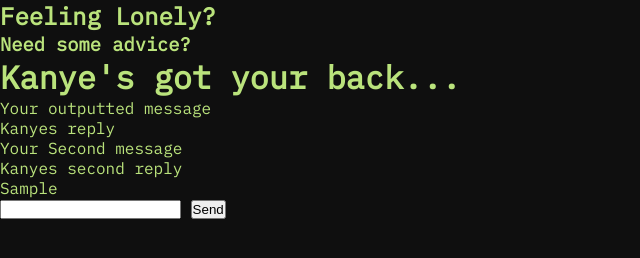
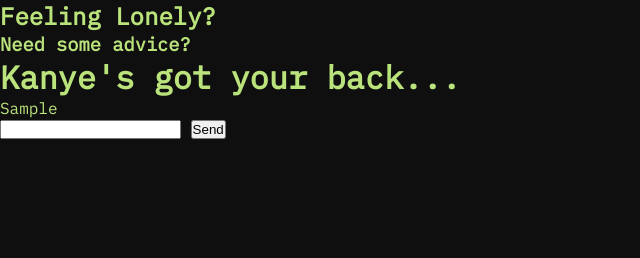
Before and after one commit to s-kngstn/kanye-chatbot, a plain HTML site: page index.html in a window 1280 px wide. Both pictures are taken after typing "Sample" into the empty fields and a click on the button "Send". Shown: the whole page, without its empty margins (0-640 px from the left). Drawn offline with nearby package versions, Linux system fonts and the light colour scheme; no server answers.

Commit message:
basic funcionality and logic built

```diff
--- a/app.js
+++ b/app.js
@@ -35,6 +35,17 @@
   "A good friendship is often more important than a passionate romance",
   "A good time to finish up old tasks",
 ];
+
+const matchForAge = ["old", "age"];
+const responseForAge = [
+  "I just dont care maaaannnn.. But let me tell you, I was born on June 8, 1977.. in Atlanta, GA",
+];
+
+const matchForBirthday = ["birthday"];
+const responseForBirthday = ["Yeah.. birthdays.. mines June 8, 1977.. "];
+
+const matchForKim = ["kim", "kardashian"];
+const responseForKim = ["Yo get my wifes name out your mouth!!"];
 
 // Response Functions
 
@@ -111,6 +122,24 @@
   const yourMessageArr = lowerCaseString.split(" ");
   console.log(yourMessageArr);
 
+  // Kim Response
+  if (doesItMatch(yourMessageArr, matchForKim)) {
+    kanyeResponse(responseForKim);
+    return;
+  }
+
+  // Birthday Response
+  if (doesItMatch(yourMessageArr, matchForBirthday)) {
+    kanyeResponse(responseForBirthday);
+    return;
+  }
+
+  // Age Response
+  if (doesItMatch(yourMessageArr, matchForAge)) {
+    kanyeResponse(responseForAge);
+    return;
+  }
+
   // Fortune Response
   if (doesItMatch(yourMessageArr, matchForFortune)) {
     kanyeResponse(responseForFortune);
--- a/index.html
+++ b/index.html
@@ -14,10 +14,6 @@
   <h3>Need some advice?</h3>
   <h1>Kanye's got your back...</h1>
 
-  <p>Your outputted message</p>
-  <p>Kanyes reply</p>
-  <p>Your Second message</p>
-  <p>Kanyes second reply</p>
   <div class="chat-box"></div>
   <form class="chat-box__form">
     <input class="chat-box__input" type="text" name="userInput" id="userInput">
```
